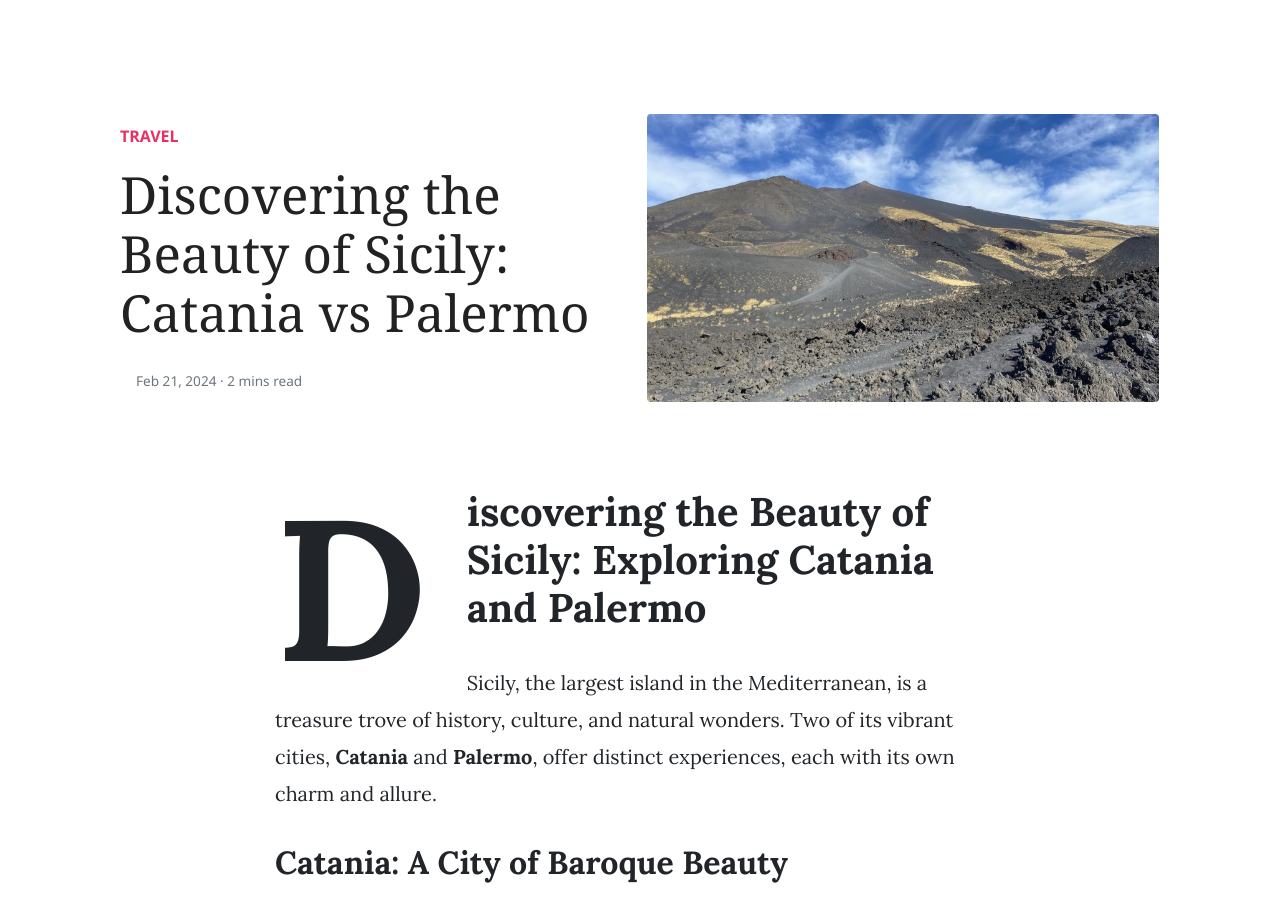
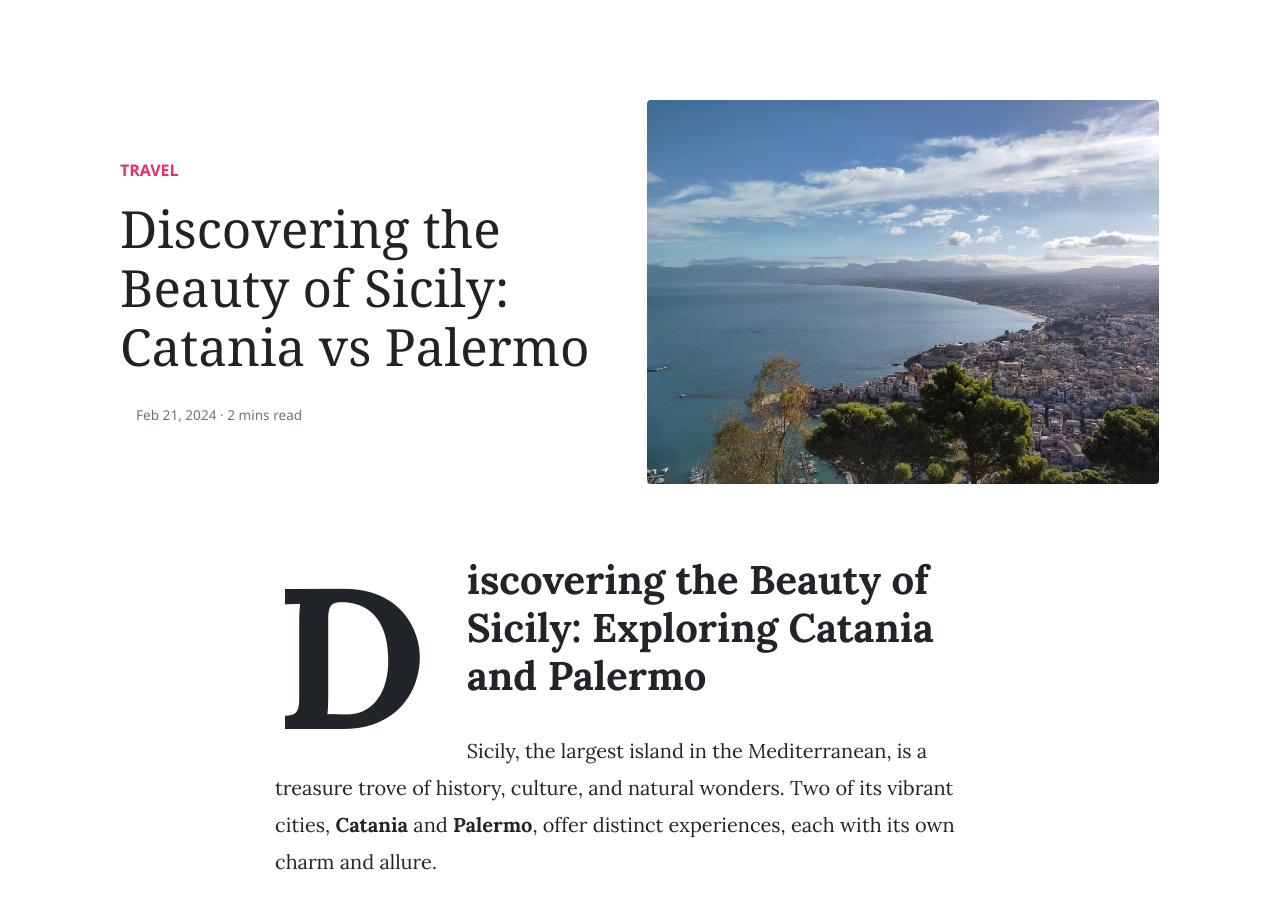
Before and after one commit to travelbuddi/travelbuddi.github.io, a Jekyll site: the page built from _posts/2024-02-21-sicily.md, in a window 1280 px wide and 900 px high. Built offline with Jekyll 4.4.1, drawn with Linux system fonts in a browser that asks for light colours; nearby versions of some CDN libraries; comment, search, counter and statistics services are not loaded.

Commit message:
uploadsizilientitelbild

```diff
--- a/_posts/2024-02-21-sicily.md
+++ b/_posts/2024-02-21-sicily.md
@@ -3,7 +3,7 @@ layout: post
 title: "Discovering the Beauty of Sicily: Catania vs Palermo"
 author: franzi
 categories: [Travel]
-image: assets/images/sicily-etna-1.jpg
+image: assets/images/Sizilientitelbild.jpg
 tags: [featured]
 ---
 
```
Also changed, not shown: assets/images/Sizilientitelbild.jpg (added).
